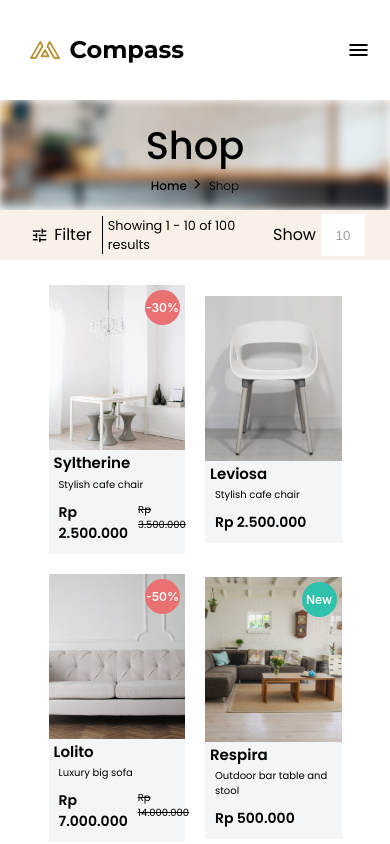
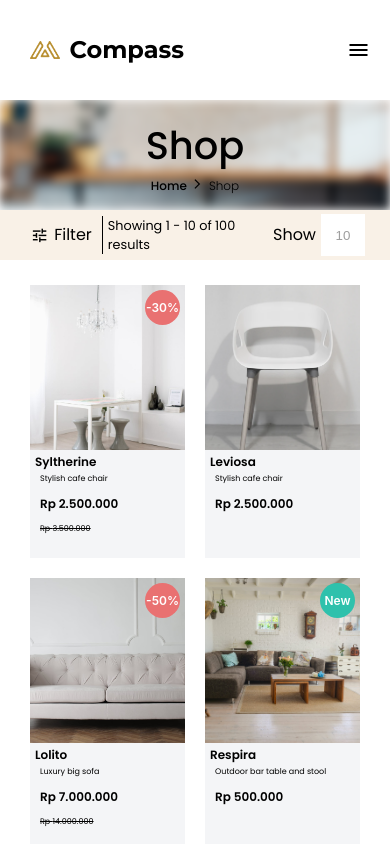
Before and after one commit to wOL-Lucas/ecommerce-result-list, a React (Vite) app: page / in a window 390 px wide. Shown: the top 844 px of the page. Built offline with nearby package versions, Linux system fonts and the light colour scheme.

Commit message:
fix(shop-product): Fix responsivity prices sizing
- Fix the prices wrapper and product container sizes for different
  screen sizes.

```diff
--- a/src/components/product.tsx
+++ b/src/components/product.tsx
@@ -4,6 +4,7 @@ import ProductType from '@types/product';
 const Container = styled.div`
   display: flex;
   width: 20%;
+  min-width: 285px;
   margin: 10px;
   flex-direction: column;
   align-items: center;
@@ -11,6 +12,7 @@ const Container = styled.div`
 
   @media (max-width: 768px) {
     width: 35%;
+    min-width: 155px;
   }
 `;
 
@@ -40,8 +42,12 @@ const InfoWrapper = styled.div`
     margin: 0;
 
     @media (max-width: 768px) {
-      font-size: 15px;
+      font-size: 12px;
     };
+
+    @media (max-width: 361px) {
+      font-size: 10px;
+    }
   }
 
   p {
@@ -50,7 +56,7 @@ const InfoWrapper = styled.div`
     margin: 5px;
 
     @media (max-width: 768px) {
-      font-size: 10px;
+      font-size: 8px;
     };
   }
 
@@ -59,11 +65,16 @@ const InfoWrapper = styled.div`
 
     @media (max-width: 768px) {
       padding: 5px;
+      min-height: 98px;
     };
   }
 
   .price-wrapper {
     display: flex;
+
+    @media (max-width: 768px) {
+      flex-direction: column;
+    };
   }
 
   .current-price {
@@ -72,8 +83,12 @@ const InfoWrapper = styled.div`
     color: #000000;
 
     @media (max-width: 768px) {
-      font-size: 14px;
+      font-size: 12px;
     };
+
+    @media (max-width: 361px) {
+      font-size: 10px;
+    }
   }
 
   .original-price {
@@ -83,16 +98,20 @@ const InfoWrapper = styled.div`
     text-decoration: line-through;
 
     @media (max-width: 768px) {
-      font-size: 10px;
+      font-size: 8px;
     };
+
+    @media (max-width: 361px) {
+      font-size: 8px;
+      min-width: 98px;
+    }
   }
-
 `;
 
 const DiscountBadge = styled.p`
   position: absolute;
   top: 10px;
-  right: 90px;
+  right: 25%;
 
   height: 55px;
   width: 55px;
@@ -119,7 +138,7 @@ const DiscountBadge = styled.p`
 const NewBadge = styled.p`
   position: absolute;
   top: 10px;
-  right: 90px;
+  right: 25%;
 
   height: 55px;
   width: 55px;
@@ -162,7 +181,7 @@ const Informations = ( { Product }: { Product: ProductType } ) => {
             <p className="current-price">Rp {Product.price}</p>
             {
               Product.hasDiscount &&
-              <p className="original-price">Rp {Product.originalPrice}</p>
+              <p className="original-price">Rp {Product.originalPrice }</p>
             }
           </div>
       </div>
```
